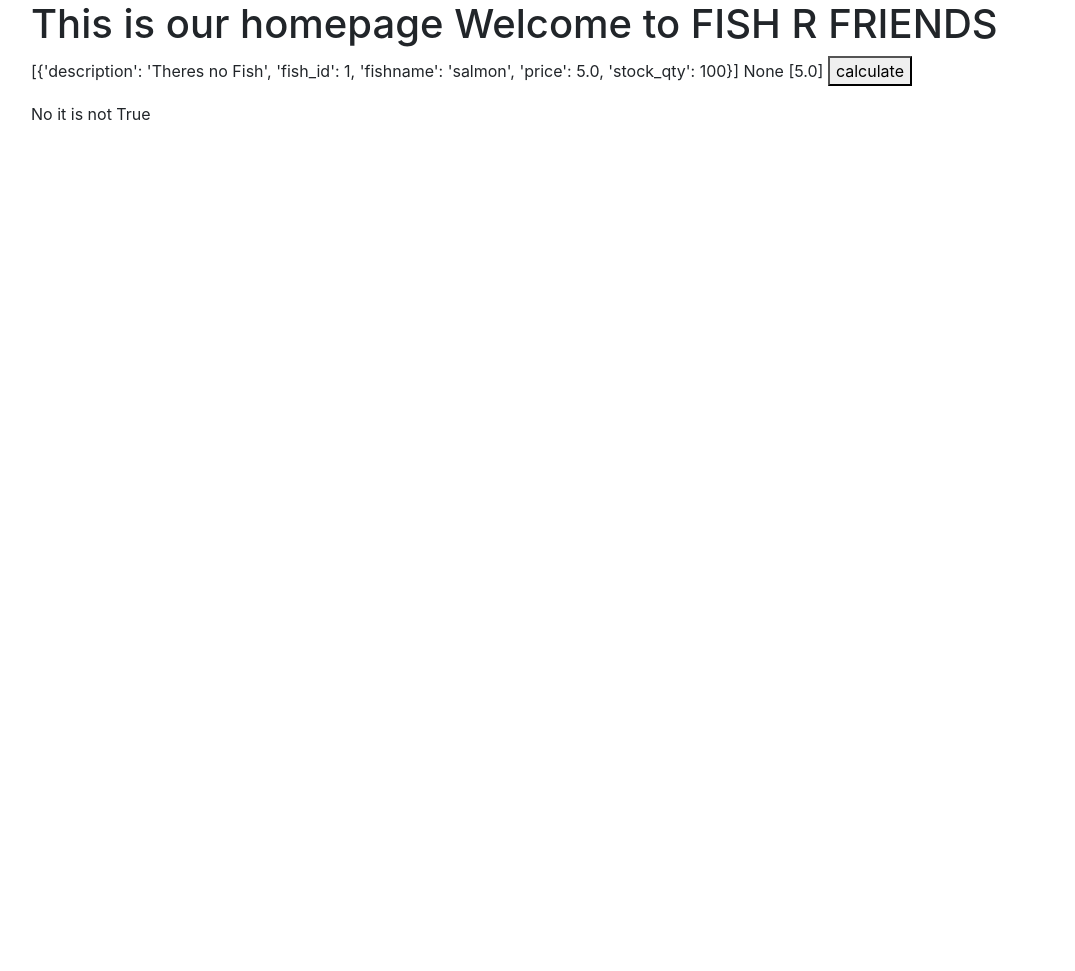
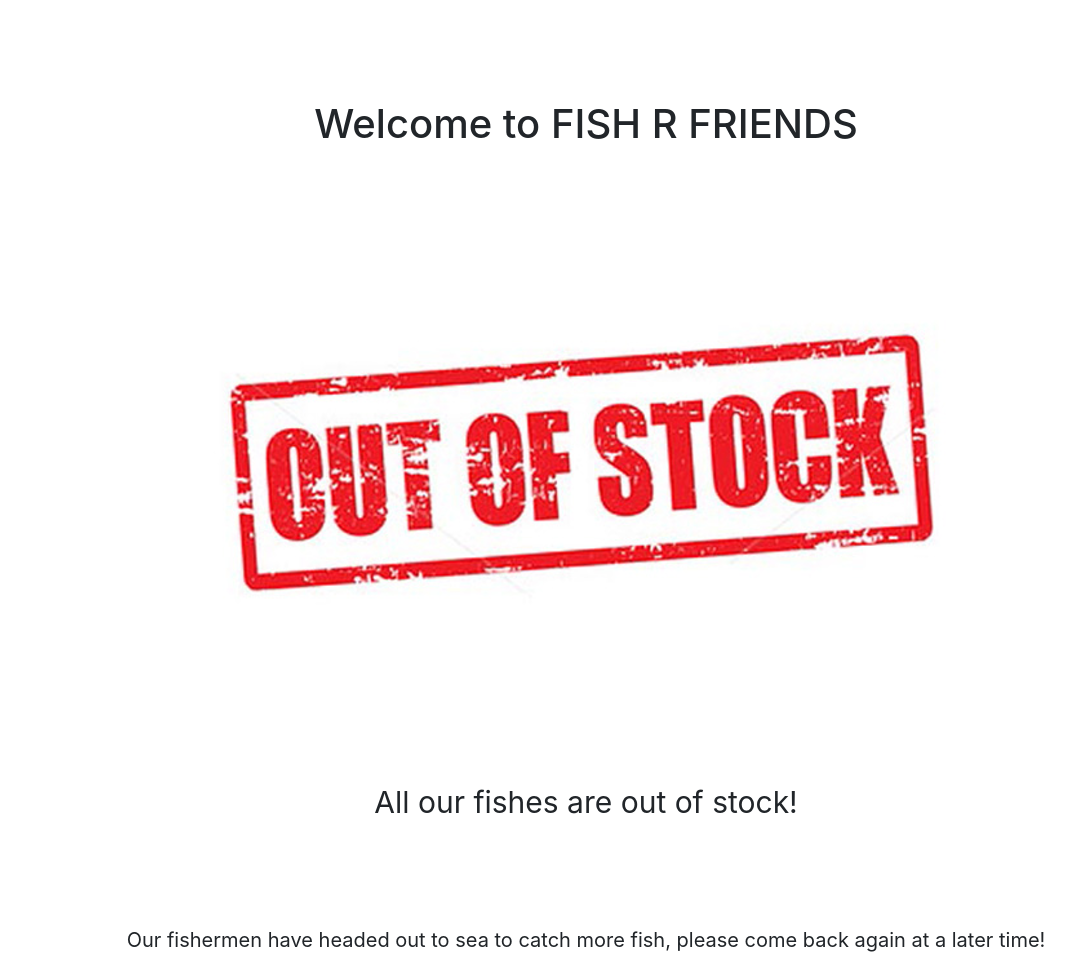
Before and after one commit to danteliew6/fishrfriends, a Flask app: page /home in a window 1280 px wide. Shown: the part 56-1027 px from the top of the page, without its empty margins (54-1129 px from the left). Before the commit the page ends 176 px from the top, so only its background shows below. Run offline with Flask 2, Linux system fonts and the light colour scheme; data that the repository does not hold is empty; some libraries are stand-ins or nearby versions.

Commit message:
Edited Homepage when no fish is in database

```diff
--- a/app/templates/home.html
+++ b/app/templates/home.html
@@ -1,11 +1,27 @@
 {% extends "base.html" %}
 {% block title %} Home {% endblock %}
 {%block content%}
-<h1> This is our homepage  Welcome to FISH R FRIENDS</h1>
+<style>
+    p1 {text-align: center;
+    }
+    .containercenter {
+        display: flex;
+        justify-content: center;
+        margin-top: 100px;
+    }
+</style>
+
+
+<div>
+    <h1 class="containercenter">Welcome to FISH R FRIENDS</h1>
+</div>
+
+<!-- If there is fish, will run page -->
+{% if datacode == 200 %}
 {{fishes}}
 {{data}}
 
-{% if datacode == 200 %}
+
 <div class="card-deck">
     {%for fish in fishes%}
     {% set name = 'images/' + fish['fishname'] + '.png' %}
@@ -25,11 +41,7 @@
 
     {% endfor%}
 
-
-
-
 </div>
-{%endif%}
 
     {% set price_array =[] %}
 
@@ -40,11 +52,29 @@
     {{price_array}}
 
 <button onclick="calculate()" >calculate</button>
+
+{% else %}
+
+<!--If no fish in database-->
+<div class="containercenter">
+        <img src="../static/images/outofstock.png">
+</div>
+
+<p class="containercenter" style="font-size:30px;">
+    All our fishes are out of stock!
+</p>
+<p class="containercenter" style="font-size:20px;">
+    Our fishermen have headed out to sea to catch more fish, please come back again at a later time!
+</p>
+
+{%endif%}
+
 <p id = "result"></p>
 
 
 
 <script>
+
 
     function calculate(){
         console.log();
@@ -70,12 +100,4 @@
 
 </script>
 
-
-
-{% if condition == False %}
-Yes it is True!
-{% else %}
-No it is not True
-{% endif %}
-
 {% endblock %}
```
Also changed, not shown: app/static/images/outofstock.png (added).
